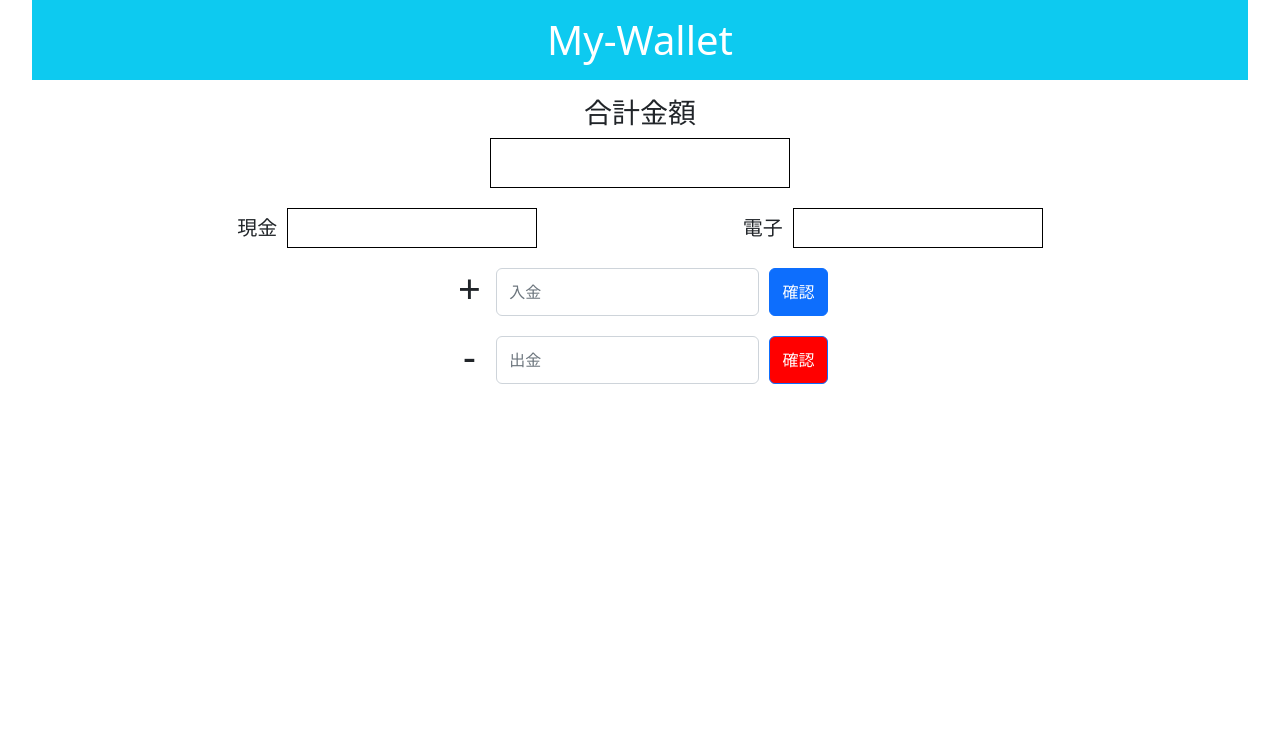
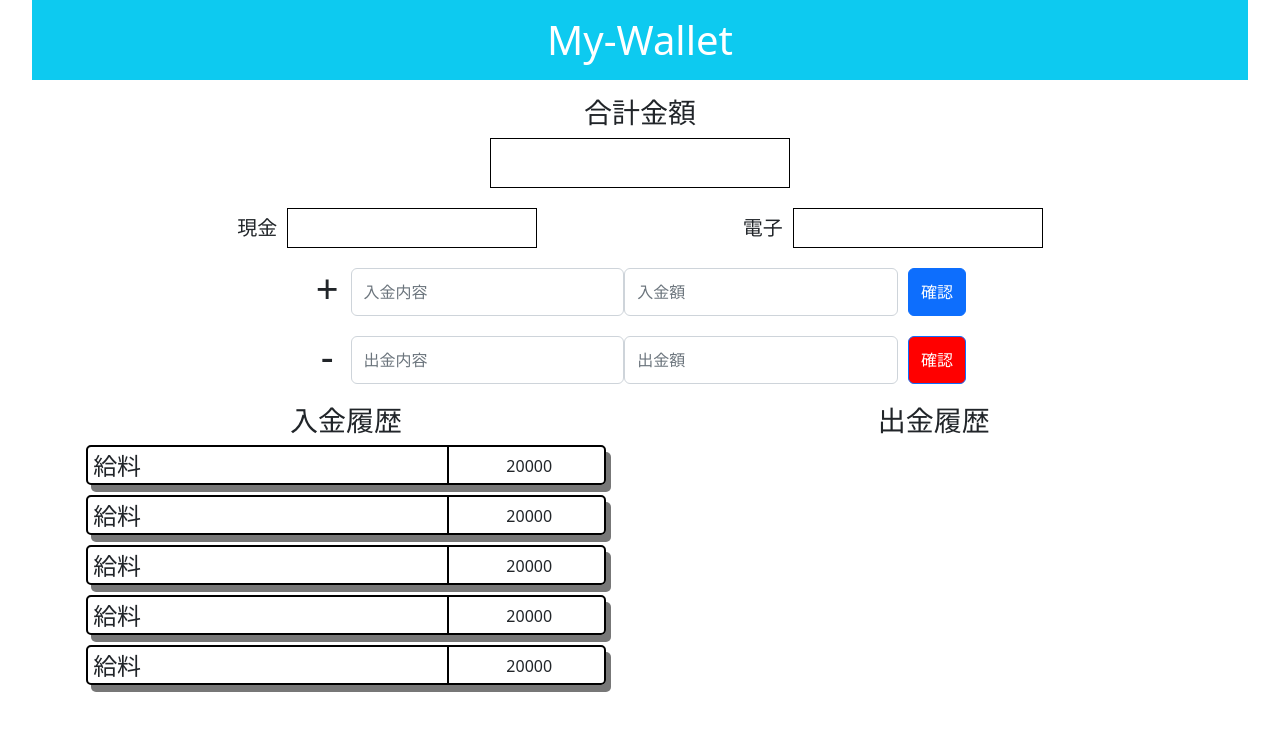
Before and after one commit to prosyosinsya/wallet-app, a Next.js app: page / in a window 1280 px wide. Shown: the top 730 px of the page. Built offline with nearby package versions, Linux system fonts and the light colour scheme.

Commit message:
historyハードコーディング

```diff
--- /dev/null
+++ b/pages/components/History.module.css
@@ -0,0 +1,38 @@
+.HistoryContainer {
+  display: flex;
+  justify-content: space-evenly;
+}
+
+.container {
+  display: flex;
+  flex-direction: column;
+  align-items: center;
+  width: 45%;
+}
+
+.history {
+  display: flex;
+  width: 520px;
+  height: 40px;
+  margin-bottom: 10px;
+  line-height: 40px;
+  border: 2px solid black;
+  border-radius: 5px;
+  box-shadow: 5px 7px 0px 0px #777777;
+}
+
+.SecTitle {
+  width: 70%;
+  height: 38px;
+  line-height: 38px;
+  padding-left: 5px;
+  border-right: 2px solid black;
+}
+
+.number {
+  width: 30%;
+  height: 38px;
+  line-height: 38px;
+  padding-left: 5px;
+  text-align: center;
+}
--- /dev/null
+++ b/pages/components/History.tsx
@@ -0,0 +1,42 @@
+import React from 'react'
+import styles from "./History.module.css"
+
+const History = () => {
+  return (
+    <div className={styles.HistoryContainer}>
+      <div className={styles.container}>
+        <h3 className="title">入金履歴</h3>
+        <div className="AllHistory">
+          <div className={styles.history}>
+            <h4 className={styles.SecTitle}>給料</h4>
+            <p className={styles.number}>20000</p>
+          </div>
+          <div className={styles.history}>
+            <h4 className={styles.SecTitle}>給料</h4>
+            <p className={styles.number}>20000</p>
+          </div>
+          <div className={styles.history}>
+            <h4 className={styles.SecTitle}>給料</h4>
+            <p className={styles.number}>20000</p>
+          </div>
+          <div className={styles.history}>
+            <h4 className={styles.SecTitle}>給料</h4>
+            <p className={styles.number}>20000</p>
+          </div>
+          <div className={styles.history}>
+            <h4 className={styles.SecTitle}>給料</h4>
+            <p className={styles.number}>20000</p>
+          </div>
+        </div>
+      </div>
+      <div className={styles.container}>
+        <h3 className="title">出金履歴</h3>
+        <div className="AllHistory">
+
+        </div>
+      </div>
+    </div>
+  )
+}
+
+export default History
--- a/pages/components/InputForm.module.css
+++ b/pages/components/InputForm.module.css
@@ -6,10 +6,11 @@
   display: flex;
   flex-direction: column;
   align-items: center;
-  height: 40px;
+  height: 116px;
   text-align: center;
   line-height: 40px;
   margin-top: 20px;
+  margin-bottom: 20px;
 }
 
 .plus {
@@ -24,7 +25,7 @@
   font-size: 40px;
   margin-right: 10px;
   height: 40px;
-  width: 40px;
+  width: 60px;
 }
 
 .buttonIn {
--- a/pages/components/InputForm.tsx
+++ b/pages/components/InputForm.tsx
@@ -5,13 +5,14 @@
 
 const InputForm = () => {
   return (
-    <div className={styles.InputContainer}>
+    <div className={`${styles.InputContainer}`}>
       <div className={styles.plus}>
         <Form>
           <div className={`${styles.FormContainer} ${styles.flex}`}>
             <Form.Group className={styles.flex}  controlId="formBasicEmail">
               <Form.Label className={styles.mark}>+</Form.Label>
-              <Form.Control type="email" placeholder="入金" className='' />
+              <Form.Control type="text" placeholder="入金内容" className='' required />
+              <Form.Control type="number" placeholder="入金額" className='' required />
             </Form.Group>
             <Button variant="primary" type="submit" className={styles.buttonIn}>
               確認
@@ -24,7 +25,8 @@
           <div className={`${styles.FormContainer} ${styles.flex}`}>
             <Form.Group className={styles.flex}  controlId="formBasicEmail">
               <Form.Label className={styles.mark}>-</Form.Label>
-              <Form.Control type="email" placeholder="出金" className='' />
+              <Form.Control type="text" placeholder="出金内容" className='' required />
+              <Form.Control type="number" placeholder="出金額" className='' required />
             </Form.Group>
             <Button variant="primary" type="submit" className={styles.buttonOut}>
               確認
--- a/pages/index.tsx
+++ b/pages/index.tsx
@@ -4,6 +4,7 @@
 import 'bootstrap/dist/css/bootstrap.min.css';
 import Wallet from './components/Wallet';
 import InputForm from './components/InputForm';
+import History from './components/History';
 
 export default function Home() {
   return (
@@ -17,6 +18,7 @@
       <h1 className='text-center pt-3 pb-3 mb-3 bg-info text-white'>My-Wallet</h1>
       <Wallet />
       <InputForm />
+      <History />
     </div>
   )
 }
```
